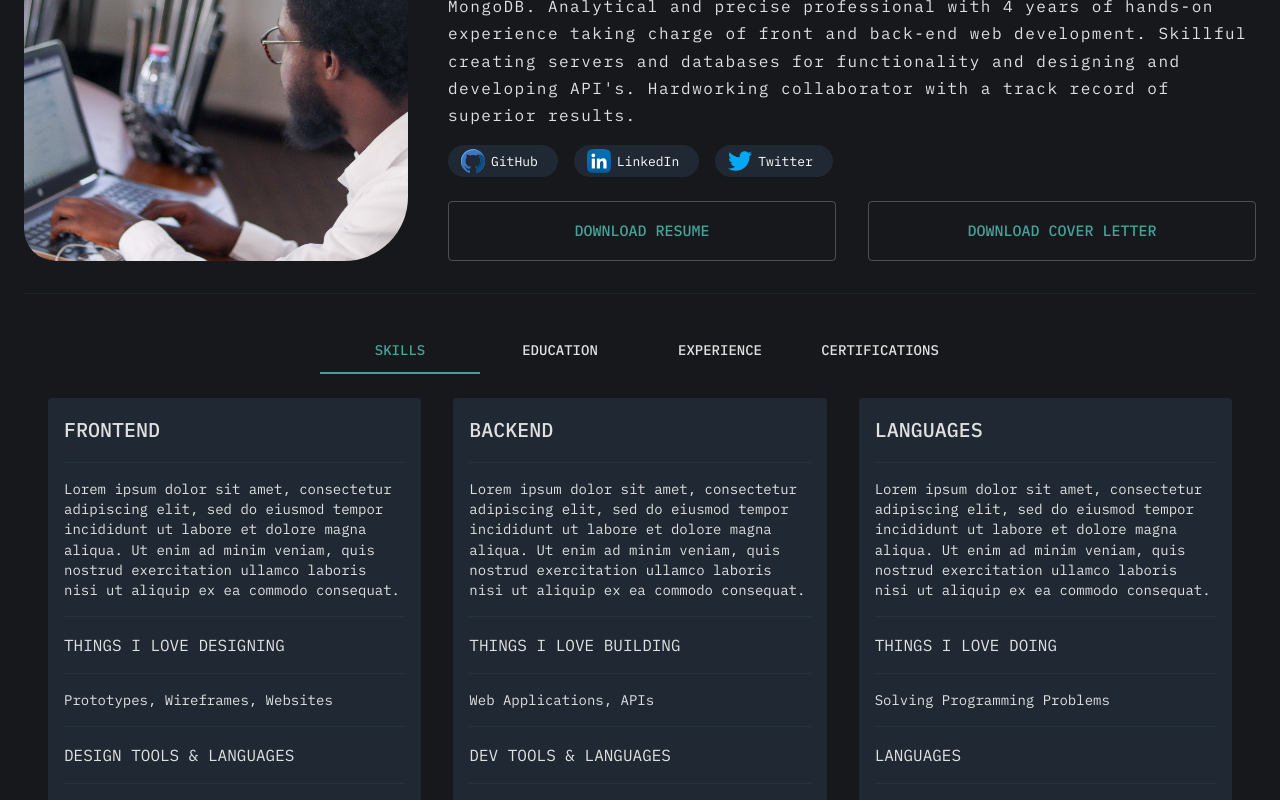
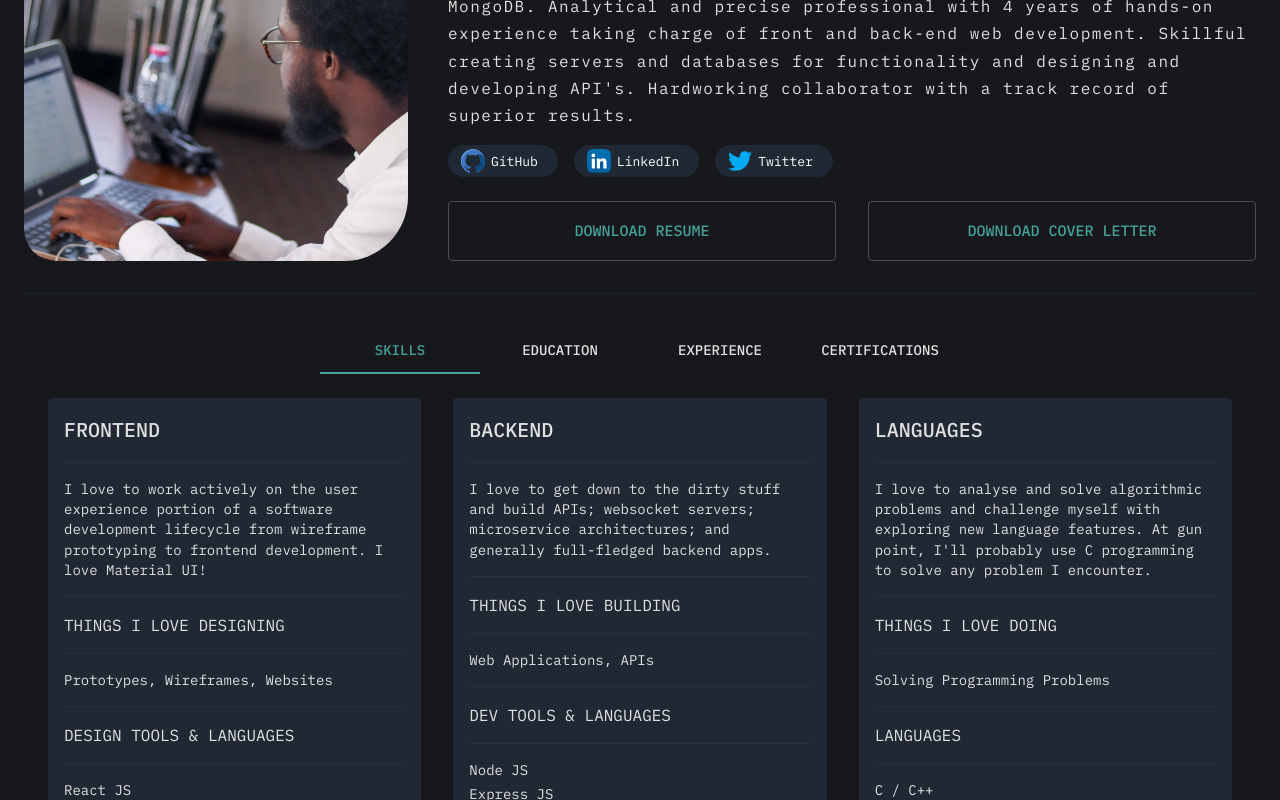
Before and after one commit to stanleyHayes/portfolio, a React (Create React App) app: page /about in a window 1280 px wide. Shown: the part 379-1179 px from the top of the page. Built offline with nearby package versions, Linux system fonts and the light colour scheme.

Commit message:
Add new job position, Vien Health to experience

```diff
--- a/src/data/data.js
+++ b/src/data/data.js
@@ -241,7 +241,16 @@ export const getCourses = () => {
             name: "C++",
             image: "/assets/c++.svg",
             slug: "cplusplus",
-            lessons: [],
+            lessons: [
+                {
+                    title: "Introduction",
+                    summary: "Lorem ipsum dolor sit amet, consectetur adipiscing elit, sed do eiusmod tempor incididunt",
+                    number: "001",
+                    date: new Date(),
+                    author: "Stanley Hayford",
+                    slug: "introduction"
+                },
+            ],
             detailPage: "/blog/cplusplus",
             summary: 'Lorem ipsum dolor sit amet, consectetur adipiscing elit, sed do eiusmod tempor incididunt ut labore et dolore magna aliqua. '
         },
--- a/src/pages/about/about-page.js
+++ b/src/pages/about/about-page.js
@@ -53,10 +53,10 @@ const AboutPage = () => {
                 marginBottom: 16
             },
             icon: {
-                width: 45,
-                height: 45,
-                marginTop: 4,
-                marginLeft: 8,
+                width: 35,
+                height: 35,
+                marginTop: 12,
+                marginLeft: 12,
                 [theme.breakpoints.down("md")]: {
                     width: 45,
                     height: 45,
@@ -292,10 +292,9 @@ const AboutPage = () => {
 
                                         <Typography color="textSecondary" gutterBottom={true}
                                                     variant="body2">
-                                            Lorem ipsum dolor sit amet, consectetur adipiscing elit, sed do eiusmod
-                                            tempor incididunt ut labore et dolore magna aliqua. Ut enim ad minim veniam,
-                                            quis nostrud exercitation ullamco laboris nisi ut aliquip ex ea commodo
-                                            consequat.
+                                            I love to work actively on the user experience portion of a software
+                                            development lifecycle from wireframe prototyping to frontend development.
+                                            I love Material UI!
                                         </Typography>
 
                                         <Divider variant="fullWidth" className={classes.secondaryDivider} light={true}/>
@@ -370,10 +369,9 @@ const AboutPage = () => {
 
                                         <Typography color="textSecondary" gutterBottom={true}
                                                     variant="body2">
-                                            Lorem ipsum dolor sit amet, consectetur adipiscing elit, sed do eiusmod
-                                            tempor incididunt ut labore et dolore magna aliqua. Ut enim ad minim veniam,
-                                            quis nostrud exercitation ullamco laboris nisi ut aliquip ex ea commodo
-                                            consequat.
+                                            I love to get down to the dirty stuff and build APIs; websocket
+                                            servers; microservice architectures; and generally full-fledged backend
+                                            apps.
                                         </Typography>
 
                                         <Divider variant="fullWidth" className={classes.secondaryDivider} light={true}/>
@@ -448,10 +446,9 @@ const AboutPage = () => {
 
                                         <Typography color="textSecondary" gutterBottom={true}
                                                     variant="body2">
-                                            Lorem ipsum dolor sit amet, consectetur adipiscing elit, sed do eiusmod
-                                            tempor incididunt ut labore et dolore magna aliqua. Ut enim ad minim veniam,
-                                            quis nostrud exercitation ullamco laboris nisi ut aliquip ex ea commodo
-                                            consequat.
+                                            I love to analyse and solve algorithmic problems and challenge myself with
+                                            exploring new language features. At gun point, I'll probably use C
+                                            programming to solve any problem I encounter.
                                         </Typography>
 
                                         <Divider variant="fullWidth" className={classes.secondaryDivider} light={true}/>
@@ -551,20 +548,21 @@ const AboutPage = () => {
                             <Grid item={true} xs={12}>
                                 <VerticalTimeline animate={true}>
                                     <VerticalTimelineElement
-                                        icon={<img src="/assets/school.svg" className={classes.icon} alt="school icon"
-                                                   title="school icon"/>}
+                                        icon={<img src="/assets/coding.svg" className={classes.icon} alt="coding icon"
+                                                   title="coding icon"/>}
                                         date={
                                             <Typography color="textSecondary" gutterBottom={true} variant="overline">
-                                                2017 - 2018
+                                                2021 - Present
                                             </Typography>
                                         } contentStyle={{background: theme.palette.background.paper, borderRadius: 2}}>
                                         <Card variant="elevation" elevation={0}>
                                             <CardContent>
                                                 <Typography color="textSecondary" gutterBottom={true} variant="h6">
-                                                    Teaching Assistant
+                                                    Vien Health
                                                 </Typography>
                                                 <Divider className={classes.secondaryDivider} light={true}/>
-                                                <Typography color="textSecondary" variant="body1">KNUST</Typography>
+                                                <Typography color="textSecondary" variant="body1">Backend
+                                                    Engineer</Typography>
                                                 <Divider className={classes.secondaryDivider} light={true}/>
                                                 <Typography color="textSecondary" variant="body2">
                                                     Lorem ipsum dolor sit amet, consectetur adipiscing elit, sed do
@@ -576,7 +574,9 @@ const AboutPage = () => {
                                         </Card>
                                     </VerticalTimelineElement>
 
+
                                     <VerticalTimelineElement
+                                        animate={true}
                                         icon={<img src="/assets/coding.svg" className={classes.icon} alt="coding icon"
                                                    title="coding icon"/>}
                                         date={
@@ -658,6 +658,35 @@ const AboutPage = () => {
                                             </CardContent>
                                         </Card>
                                     </VerticalTimelineElement>
+
+
+                                    <VerticalTimelineElement
+                                        icon={<img src="/assets/school.svg" className={classes.icon} alt="school icon"
+                                                   title="school icon"/>}
+                                        date={
+                                            <Typography color="textSecondary" gutterBottom={true} variant="overline">
+                                                2017 - 2018
+                                            </Typography>
+                                        } contentStyle={{background: theme.palette.background.paper, borderRadius: 2}}>
+                                        <Card variant="elevation" elevation={0}>
+                                            <CardContent>
+                                                <Typography color="textSecondary" gutterBottom={true} variant="h6">
+                                                    Teaching Assistant
+                                                </Typography>
+                                                <Divider className={classes.secondaryDivider} light={true}/>
+                                                <Typography color="textSecondary" variant="body1">KNUST</Typography>
+                                                <Divider className={classes.secondaryDivider} light={true}/>
+                                                <Typography color="textSecondary" variant="body2">
+                                                    Lorem ipsum dolor sit amet, consectetur adipiscing elit, sed do
+                                                    eiusmod tempor incididunt ut labore et dolore magna aliqua. Ut enim
+                                                    ad minim veniam, quis nostrud exercitation ullamco laboris nisi ut
+                                                    aliquip ex ea commodo consequat.
+                                                </Typography>
+                                            </CardContent>
+                                        </Card>
+                                    </VerticalTimelineElement>
+
+
                                 </VerticalTimeline>
                             </Grid>
                         </Grid>
```
